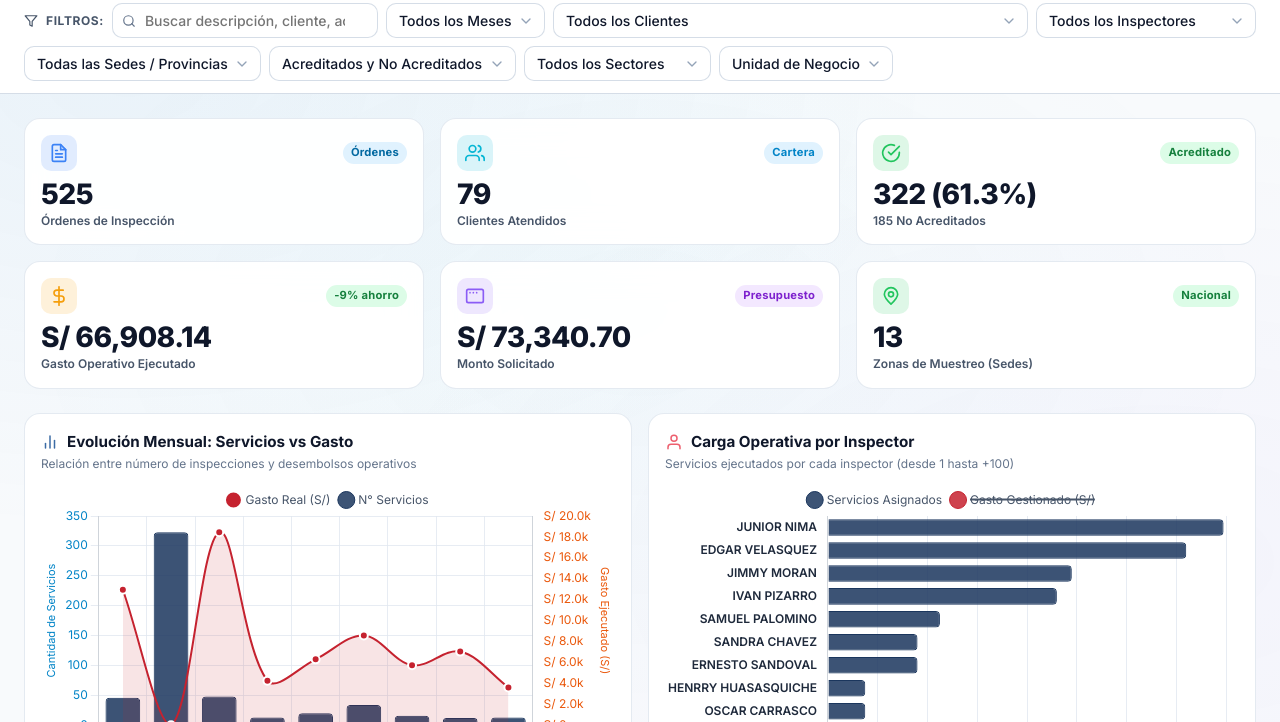
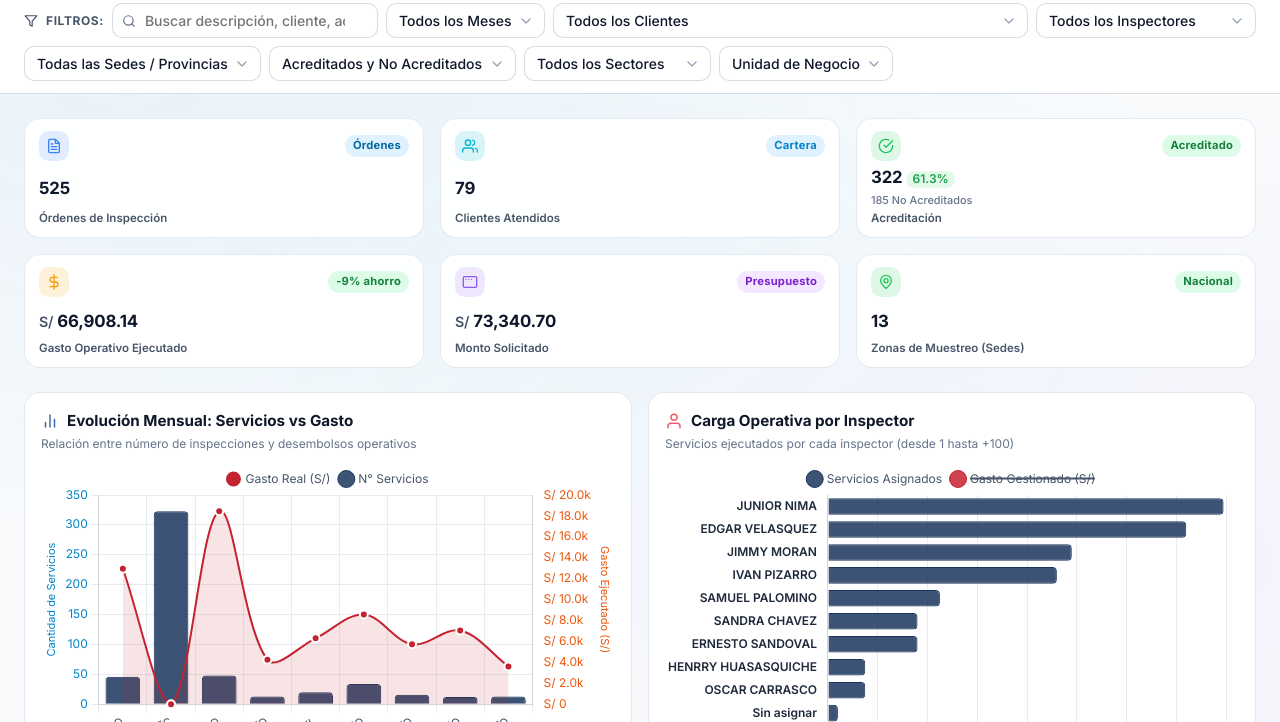
Before and after one commit to diamelizsurquillo-cell/pacific-control, a website: page public/index.html in a window 1280 px wide. Shown: the part 78-800 px from the top of the page. Drawn offline with nearby package versions, Linux system fonts and the light colour scheme; no server answers.

Commit message:
fix: ajustar tamano de tipografia y espaciado en tarjetas KPI para evitar desbordamiento y saltos de linea

```diff
--- a/public/css/components.css
+++ b/public/css/components.css
@@ -11,12 +11,14 @@
   -webkit-backdrop-filter: blur(var(--glass-blur));
   border: 1px solid var(--glass-border);
   border-radius: var(--radius-lg);
-  padding: var(--space-4);
+  padding: 12px 14px;
   transition: all var(--transition-base);
   overflow: hidden;
   display: flex;
   flex-direction: column;
   justify-content: space-between;
+  min-height: 114px;
+  box-sizing: border-box;
 }
 
 .kpi-card::before {
@@ -45,19 +47,24 @@
   display: flex;
   align-items: center;
   justify-content: space-between;
-  margin-bottom: var(--space-2);
+  margin-bottom: 6px;
   gap: 6px;
 }
 
 .kpi-card__icon {
-  width: 36px;
-  height: 36px;
+  width: 30px;
+  height: 30px;
   border-radius: var(--radius-md);
   display: flex;
   align-items: center;
   justify-content: center;
-  font-size: 1.1rem;
+  font-size: 0.95rem;
   flex-shrink: 0;
+}
+
+.kpi-card__icon svg {
+  width: 16px;
+  height: 16px;
 }
 
 .kpi-card__icon--blue    { background: rgba(59, 130, 246, 0.15); color: #3b82f6; }
@@ -80,21 +87,49 @@
 .kpi-card__trend--down { background: rgba(239, 68, 68, 0.1);  color: var(--danger-400); }
 
 .kpi-card__value {
-  font-size: clamp(1.15rem, 2.2vw, 1.875rem);
-  font-weight: 800;
+  font-size: clamp(1.05rem, 1.22vw, 1.35rem);
+  font-weight: 700;
   color: var(--text-primary);
-  line-height: 1.1;
-  margin-bottom: var(--space-1);
-  letter-spacing: -0.02em;
-  word-break: break-word;
-  overflow-wrap: anywhere;
+  line-height: 1.2;
+  margin-bottom: 2px;
+  letter-spacing: -0.01em;
+  white-space: nowrap;
+  overflow: hidden;
+  text-overflow: ellipsis;
+  display: flex;
+  align-items: baseline;
+  gap: 4px;
+}
+
+.kpi-card__currency {
+  font-size: 0.85em;
+  font-weight: 600;
+  color: var(--text-secondary);
+}
+
+.kpi-card__pct-badge {
+  font-size: 0.72em;
+  font-weight: 600;
+  color: var(--success-600);
+  background: rgba(34, 197, 94, 0.12);
+  padding: 1px 6px;
+  border-radius: 999px;
+  letter-spacing: 0;
+  vertical-align: middle;
 }
 
 .kpi-card__label {
-  font-size: var(--text-xs);
+  font-size: 0.72rem;
   color: var(--text-secondary);
   font-weight: 600;
-  line-height: 1.2;
+  line-height: 1.25;
+}
+
+.kpi-card__sub {
+  font-size: 0.68rem;
+  color: var(--text-muted);
+  font-weight: 500;
+  margin-top: 2px;
 }
 
 /* --- Chart Card --- */
--- a/public/index.html
+++ b/public/index.html
@@ -185,8 +185,9 @@
             </div>
             <span id="kpiAcreditacionBadge" class="badge badge--success">Acreditado</span>
           </div>
-          <div id="kpiAcreditadosValue" class="kpi-card__value">0 (0%)</div>
-          <div id="kpiAcreditadosSub" class="kpi-card__label">Acreditados vs No Acreditados</div>
+          <div id="kpiAcreditadosValue" class="kpi-card__value">0 <span class="kpi-card__pct-badge">0%</span></div>
+          <div id="kpiAcreditadosSub" class="kpi-card__sub">0 No Acreditados</div>
+          <div class="kpi-card__label" style="margin-top: 2px;">Acreditación</div>
         </article>
 
         <!-- Card 4: Gasto Operativo Real -->
@@ -200,7 +201,7 @@
             </div>
             <span id="kpiDesviacionBadge" class="badge badge--warning">GO Real</span>
           </div>
-          <div id="kpiGastoTotalReal" class="kpi-card__value">S/ 0.00</div>
+          <div id="kpiGastoTotalReal" class="kpi-card__value"><span class="kpi-card__currency">S/</span> 0.00</div>
           <div class="kpi-card__label">Gasto Operativo Ejecutado</div>
         </article>
 
@@ -217,7 +218,7 @@
             </div>
             <span class="badge badge--purple">Presupuesto</span>
           </div>
-          <div id="kpiGastoSolicitado" class="kpi-card__value">S/ 0.00</div>
+          <div id="kpiGastoSolicitado" class="kpi-card__value"><span class="kpi-card__currency">S/</span> 0.00</div>
           <div class="kpi-card__label">Monto Solicitado</div>
         </article>
 
--- a/public/js/app.js
+++ b/public/js/app.js
@@ -298,11 +298,11 @@
     els.kpiTotalServicios.textContent = totalServicios.toLocaleString('es-PE');
     els.kpiClientesUnicos.textContent = clientes.toLocaleString('es-PE');
     els.kpiSedesActivas.textContent = sedes.toLocaleString('es-PE');
-    els.kpiGastoTotalReal.textContent = `S/ ${gastoReal.toLocaleString('es-PE', { minimumFractionDigits: 2, maximumFractionDigits: 2 })}`;
-    els.kpiGastoSolicitado.textContent = `S/ ${gastoSolicitado.toLocaleString('es-PE', { minimumFractionDigits: 2, maximumFractionDigits: 2 })}`;
+    els.kpiGastoTotalReal.innerHTML = `<span class="kpi-card__currency">S/</span> ${gastoReal.toLocaleString('es-PE', { minimumFractionDigits: 2, maximumFractionDigits: 2 })}`;
+    els.kpiGastoSolicitado.innerHTML = `<span class="kpi-card__currency">S/</span> ${gastoSolicitado.toLocaleString('es-PE', { minimumFractionDigits: 2, maximumFractionDigits: 2 })}`;
 
     if (els.kpiAcreditadosValue) {
-      els.kpiAcreditadosValue.textContent = `${acreditados} (${pctAcreditados}%)`;
+      els.kpiAcreditadosValue.innerHTML = `${acreditados} <span class="kpi-card__pct-badge">${pctAcreditados}%</span>`;
     }
     if (els.kpiAcreditadosSub) {
       els.kpiAcreditadosSub.textContent = `${noAcreditados} No Acreditados`;
```
